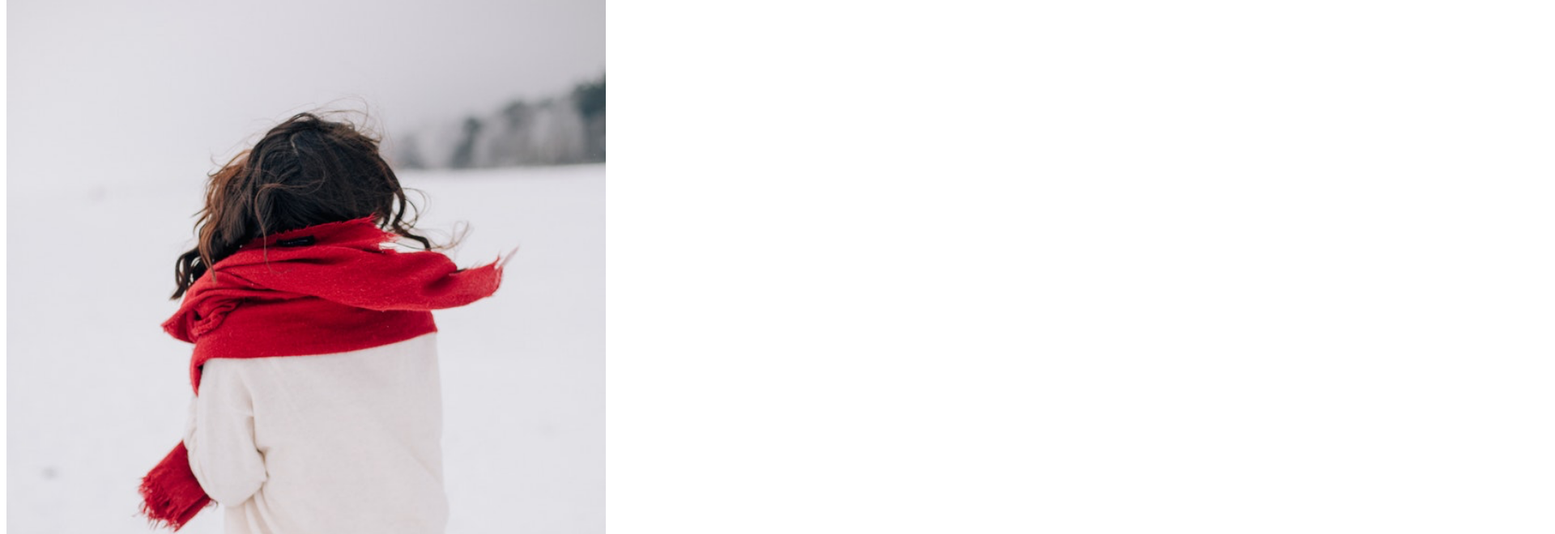
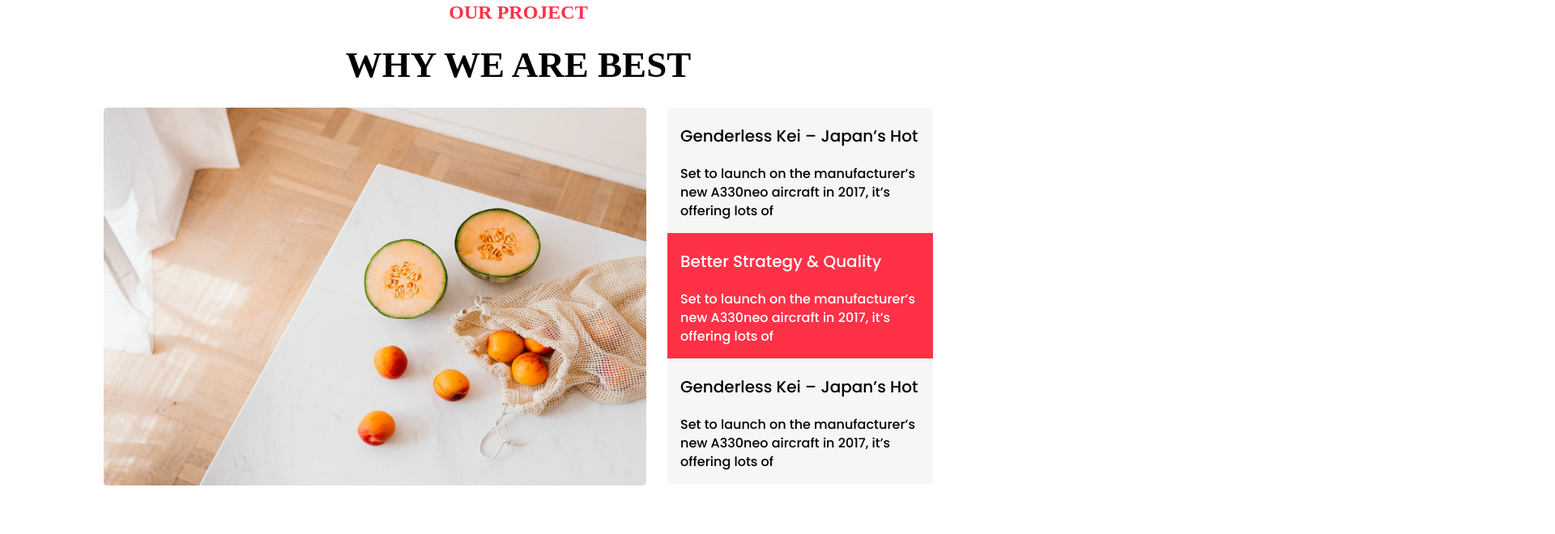
Before and after one commit to Chandan8018/Fyle_Assignment, a React (Vite) app: page / in a window 1280 px wide. Shown: the part 1960-2620 px from the top of the page at 81% size, 1920 px wide, since content can reach past the window. Built offline with nearby package versions, Linux system fonts and the light colour scheme; a web font is replaced by a local one.

Commit message:
complete project

```diff
--- a/index.html
+++ b/index.html
@@ -4,12 +4,11 @@
     <meta charset="UTF-8" />
     <link rel="icon" type="image/svg+xml" href="/vite.svg" />
     <meta name="viewport" content="width=device-width, initial-scale=1.0" />
-     <meta http-equiv="Content-Security-Policy" content="default-src 'self'; script-src 'self' 'unsafe-eval';">
     <title>Vite + React</title>
   </head>
   <body>
     <div id="root"></div>
     <script type="module" src="./src/main.jsx"></script>
-    <!-- <script type="module" src="/dist/assets/index-n_GzL5Kl.js"></script> -->
+    <!-- <script type="module" src="/Fyle_Assignment/assets/index.js"></script> -->
   </body>
 </html>
--- a/src/components/OurProject.jsx
+++ b/src/components/OurProject.jsx
@@ -19,31 +19,31 @@ function OurProject() {
           />
         </div>
         <div className='col-span-1 p-5 md:p-0'>
-          <div className='text-black bg-[#F6F6F6] hover:bg-[#FF3147] hover:text-[#FFFFFF] px-4 pb-4 flex flex-col '>
-            <h2 className='text-left font-medium text-[20px] leading-[70px] tracking-[0px] opacity-100 font-poppins'>
+          <div className='text-black bg-[#F6F6F6] px-4 pb-4 flex flex-col '>
+            <h2 className='text-left font-medium text-[20px] leading-5 md:leading-[70px] tracking-[0px] opacity-100 font-poppins'>
               Genderless Kei – Japan’s Hot
             </h2>
-            <h3 className='text-left font-normal text-[16px] leading-[23px] tracking-[0px] opacity-100 font-poppins'>
+            <h3 className='text-left font-normal text-[16px] leading-[23px] tracking-[0px] opacity-100 font-poppins mt-3 md:mt-0'>
               Set to launch on the manufacturer’s new A330neo aircraft in 2017,
               it’s offering lots of
             </h3>
           </div>
 
-          <div className='text-black bg-[#F6F6F6] hover:bg-[#FF3147] hover:text-[#FFFFFF] px-4 pb-4 flex flex-col'>
-            <h2 className='text-left font-medium text-[20px] leading-[70px] tracking-[0px] opacity-100 font-poppins'>
-              Genderless Kei – Japan’s Hot
+          <div className='bg-[#FF3147] text-[#FFFFFF] px-4 pb-4 flex flex-col'>
+            <h2 className='text-left font-medium text-[20px] leading-5 md:leading-[70px] tracking-[0px] opacity-100 font-poppins'>
+              Better Strategy & Quality
             </h2>
-            <h3 className='text-left font-normal text-[16px] leading-[23px] tracking-[0px] opacity-100 font-poppins'>
+            <h3 className='text-left font-normal text-[16px] leading-[23px] tracking-[0px] opacity-100 font-poppins mt-3 md:mt-0'>
               Set to launch on the manufacturer’s new A330neo aircraft in 2017,
               it’s offering lots of
             </h3>
           </div>
 
-          <div className='text-black bg-[#F6F6F6] hover:bg-[#FF3147] hover:text-[#FFFFFF] px-4 pb-4 flex flex-col'>
-            <h2 className='text-left font-medium text-[20px] leading-[70px] tracking-[0px] opacity-100 font-poppins'>
+          <div className='text-black bg-[#F6F6F6] px-4 pb-4 flex flex-col'>
+            <h2 className='text-left font-medium text-[20px] leading-5 md:leading-[70px] tracking-[0px] opacity-100 font-poppins'>
               Genderless Kei – Japan’s Hot
             </h2>
-            <h3 className='text-left font-normal text-[16px] leading-[23px] tracking-[0px] opacity-100 font-poppins'>
+            <h3 className='text-left font-normal text-[16px] leading-[23px] tracking-[0px] opacity-100 font-poppins mt-3 md:mt-0'>
               Set to launch on the manufacturer’s new A330neo aircraft in 2017,
               it’s offering lots of
             </h3>
--- a/vite.config.js
+++ b/vite.config.js
@@ -1,13 +1,10 @@
 import { defineConfig } from "vite";
 import react from "@vitejs/plugin-react";
 
-// https://vitejs.dev/config/
 export default defineConfig({
   plugins: [react()],
-  server: {
-    mimeTypes: {
-      ".jsx": "text/javascript",
-      ".js": "text/javascript",
-    },
+  base: "/Fyle_Assignment/", // Replace with your actual repo name
+  build: {
+    outDir: "dist",
   },
 });
```
